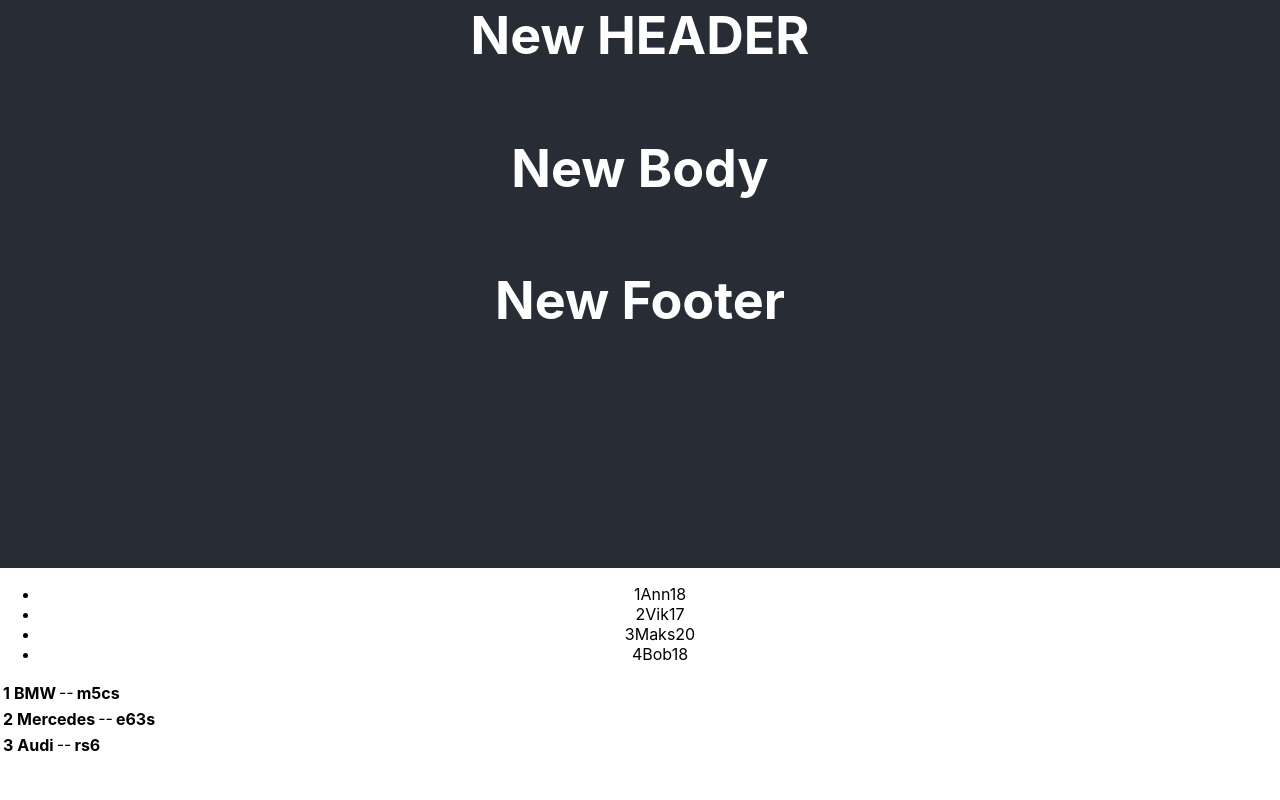
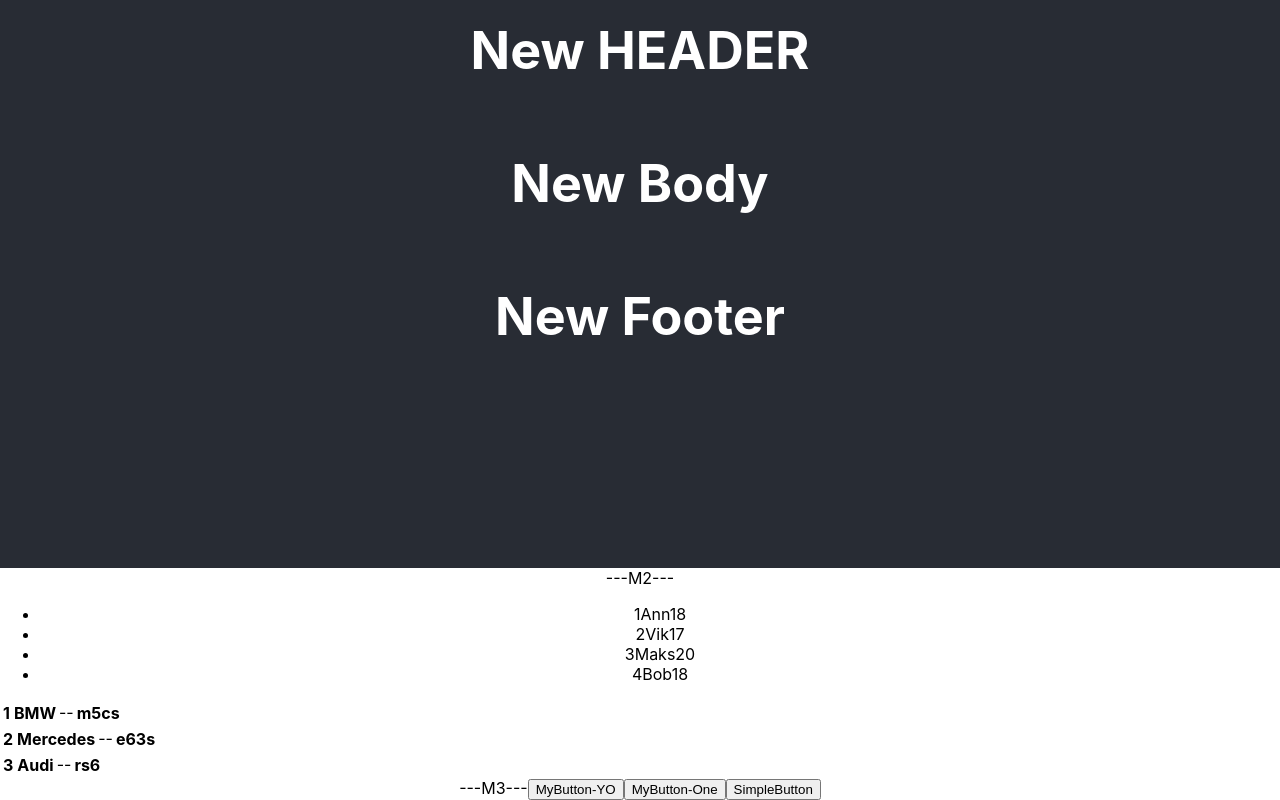
Before and after one commit to TanyaKravchenko/microtasks, a React (Create React App) app: page / in a window 1280 px wide. Shown: the part 232-1032 px from the top of the page. Before the commit the page ends 990 px from the top, so only its background shows below. Built offline with nearby package versions, Linux system fonts and the light colour scheme.

Commit message:
microtask 3 - Button

```diff
--- a/src/App.tsx
+++ b/src/App.tsx
@@ -4,6 +4,7 @@
 import {Body} from './site/Body';
 import {Footer} from './site/Footer';
 import {NewComponent} from './NewComponent';
+import {Button} from './components/Button/Button';
 
 function App() {
     let [students, setStudents] = useState([
@@ -11,16 +12,48 @@
         {id: 2, name: 'Vik', age: 17},
         {id: 3, name: 'Maks', age: 20},
         {id: 4, name: 'Bob', age: 18},
-        ]);
+    ]);
+    // const MyButtonOne = (event: MouseEvent<HTMLButtonElement>) => {alert('hi')}
+    // const MyButtonTwo = () => {alert('hi, i am Vasya')}
+    // const onClickHandler = (name: string) => {
+    //     alert(name)
+    // }
+
+    // const foo1 = () => {alert('100200')}
+    // const foo2 = (name: string) => {alert(name)}
+
+    const ButtonYOFoo = (subscriber: string, age: number) => {
+        console.log(subscriber, age)
+    }
+
+    const ButtonOneFoo = (subscriber: string) => {
+        alert(subscriber)
+    }
+
+    const SimpleButton = () => {
+        console.log('I am SimpleButton')
+    }
+
     return (
-
         <div className="App">
             <header className="App-header">
+                ---M1---
                 <Header title={'New HEADER'}/>
                 <Body title={'New Body'}/>
                 <Footer title={'New Footer'}/>
             </header>
-            <NewComponent students={students} />
+            ---M2---
+            <NewComponent students={students}/>
+            ---M3---
+            {/*<button onClick={(event)=>{alert('hi')}}>MyButton</button>*/}
+            {/*<button onClick={(event) => onClickHandler('Vasya')}>MyButton-One</button>*/}
+            {/*<button onClick={(event) => onClickHandler('Ivan')}>MyButton-Two</button>*/}
+            {/*<button onClick={() => onClickHandler('Yo-Yo')}>MyButton-Yo</button>*/}
+            {/*<button onClick={foo1}>1</button>*/}
+            {/*<button onClick={(event) => foo2('100200')}>2</button>*/}
+            <Button name={'MyButton-YO'} callback={() => ButtonYOFoo('Vasya', 21)}/>
+            <Button name={'MyButton-One'} callback={() => ButtonOneFoo('Ivan')}/>
+            <Button name={'SimpleButton'} callback={SimpleButton}/>
         </div>
     );
 }
--- /dev/null
+++ b/src/components/Button/Button.tsx
@@ -0,0 +1,17 @@
+import React from 'react';
+
+type ButtonPropsType = {
+    name: string
+    callback: () => void
+}
+
+export const Button = (props: ButtonPropsType) => {
+    const onClickHandler = () => {
+        props.callback()
+    }
+    return (
+        <>
+            <button onClick={onClickHandler}>{props.name}</button>
+        </>
+    );
+}
```
